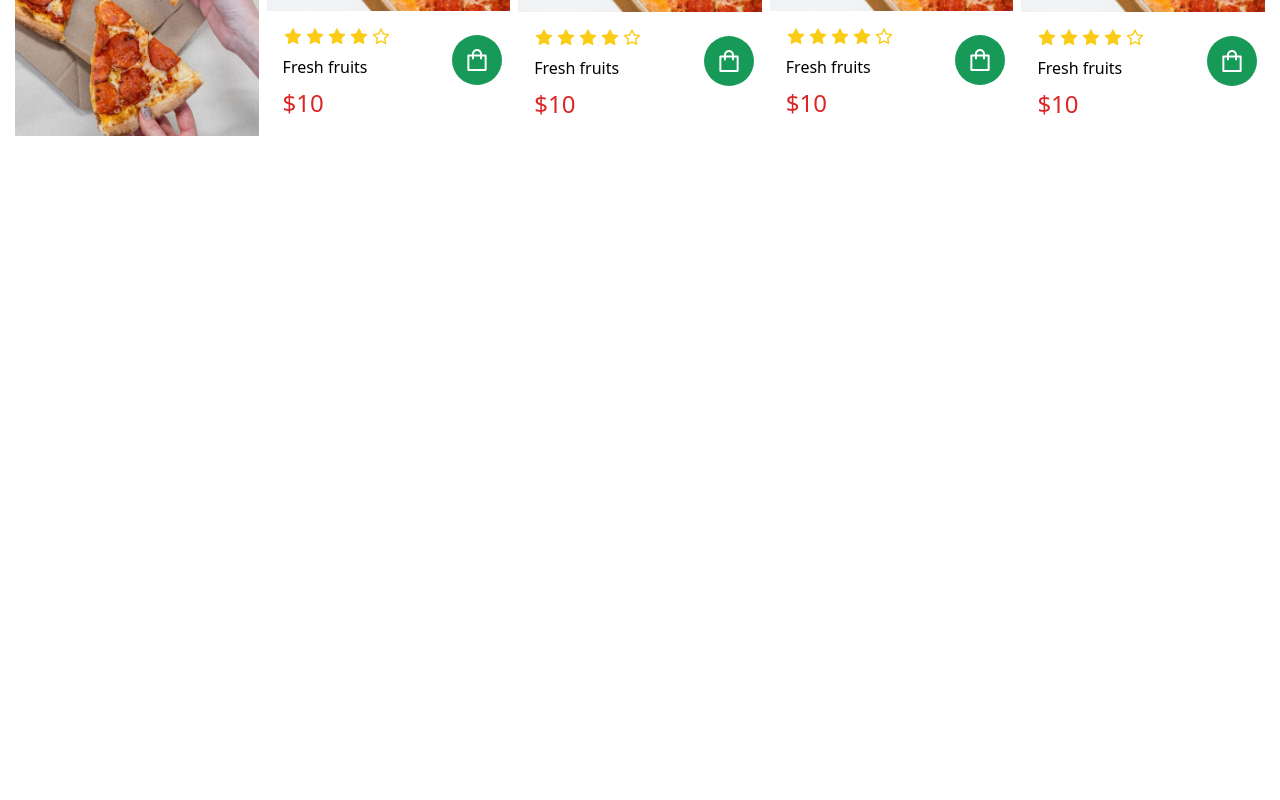
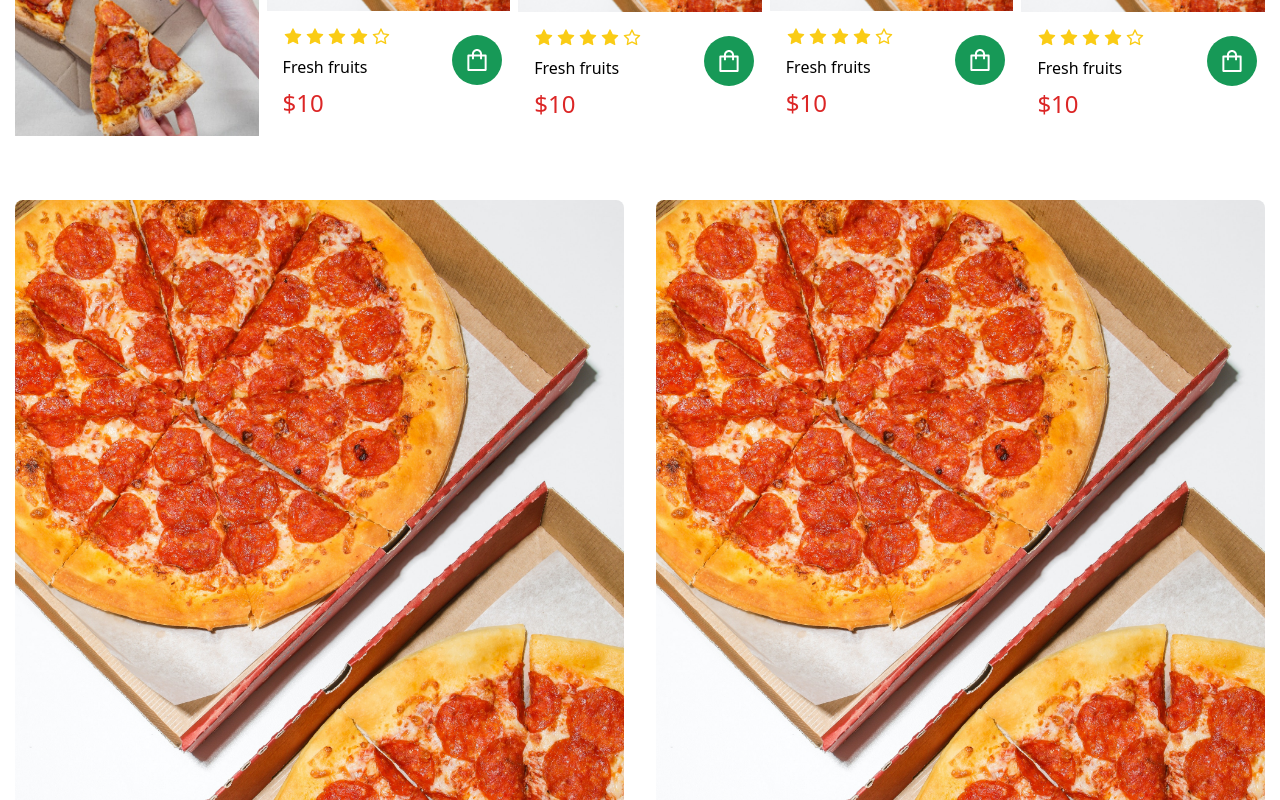
Before and after one commit to shubhamdhaundiyal123/FoodEcommerce, a React (Vite) app: page / in a window 1280 px wide. Shown: the part 2580-3380 px from the top of the page. Before the commit the page ends 2716 px from the top, so only its background shows below. Built offline with nearby package versions, Linux system fonts and the light colour scheme.

Commit message:
Banner Section Added successfully

```diff
--- a/src/App.tsx
+++ b/src/App.tsx
@@ -3,6 +3,7 @@ import Hero from './components/Hero'
 import Category from './components/Category'
 import FeatureSectionFruits from './components/FeatureSectionFruits'
 import FeatureSectionBreakfast from './components/FeatureSectionBreakfast'
+import BannerSection from './components/BannerSection'
 
 const App = () => {
   return (
@@ -12,6 +13,7 @@ const App = () => {
       <Category />
       <FeatureSectionFruits />
       <FeatureSectionBreakfast />
+      <BannerSection/>
     </main>
 
   )
--- /dev/null
+++ b/src/components/BannerSection.tsx
@@ -0,0 +1,16 @@
+const BannerSection = () => {
+  return (
+    <div className="container pt-16" >
+      <div className="grid sm:grid-cols-2 gap-4 sm:gap-8">
+        <div className="overflow-hidden rounded-lg">
+            <img className="hover:scale-105 transition-transform" src="pizzaLeft.jpg" alt="banner" />
+        </div>
+        <div className="overflow-hidden rounded-lg">
+            <img className="hover:scale-105 transition-transform" src="pizzaLeft.jpg" alt="banner" />
+        </div>
+      </div>
+    </div>
+  )
+}
+
+export default BannerSection
```
